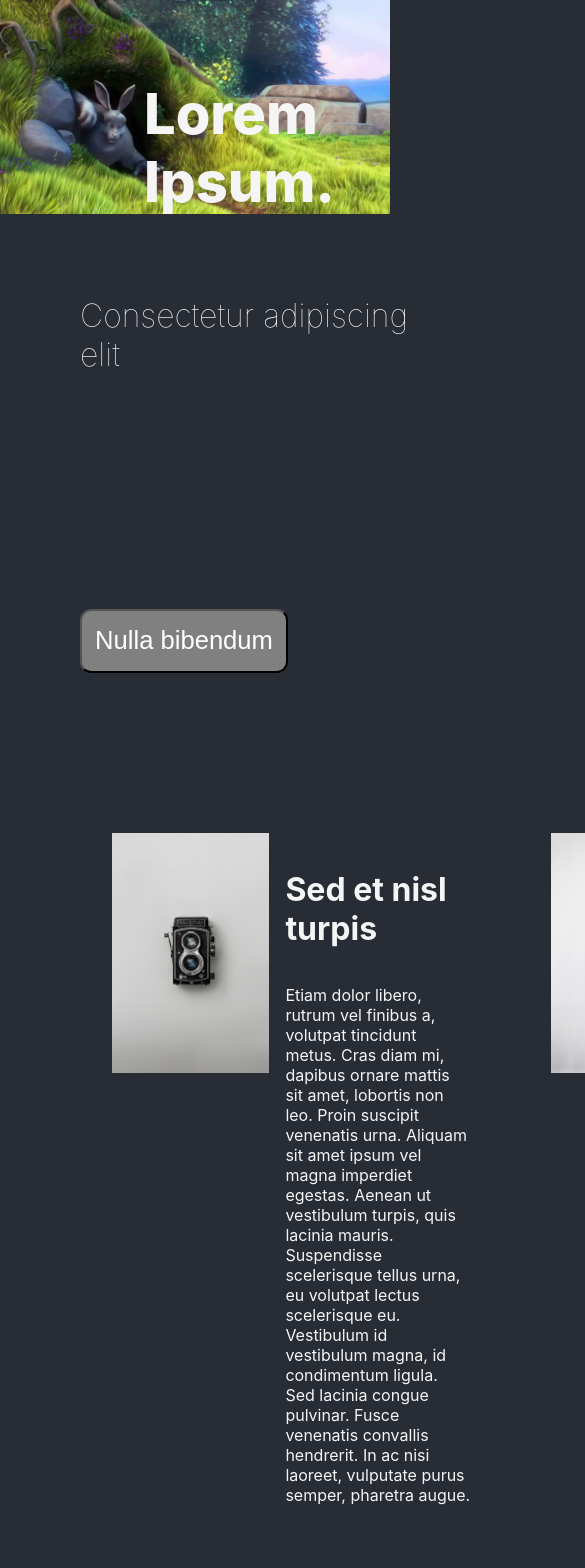
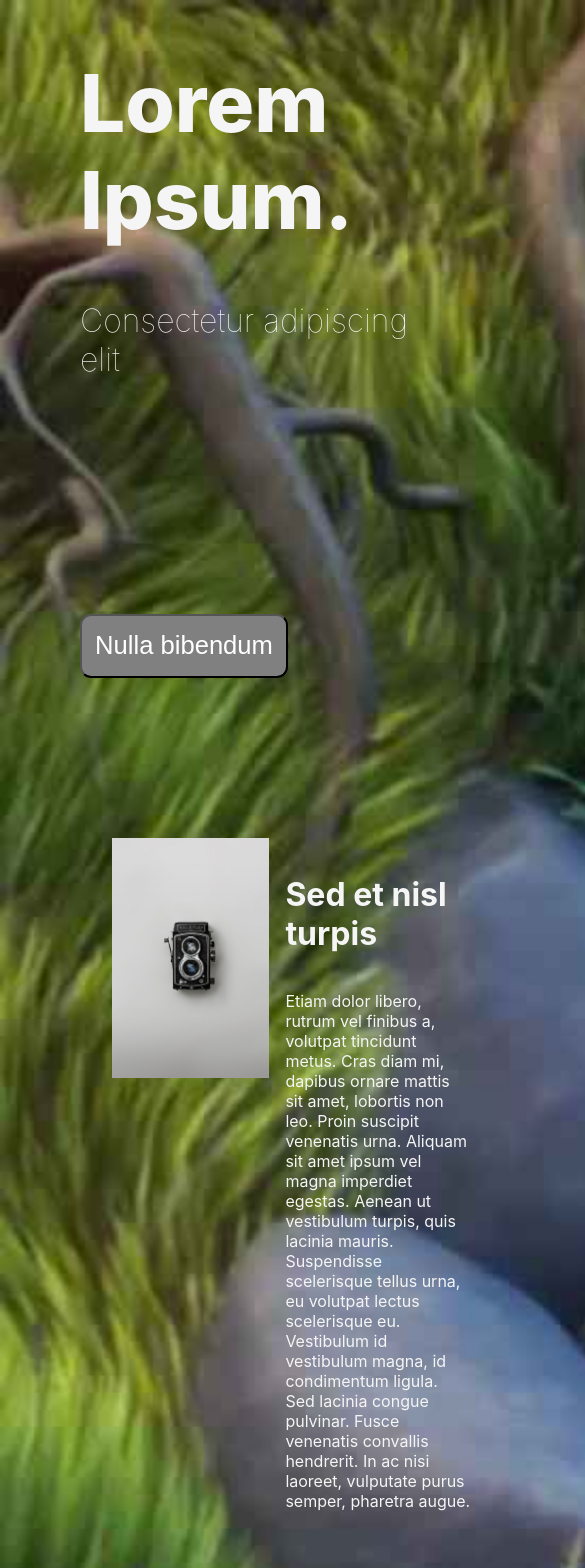
Before and after one commit to gbeto21/nullabibendum, a React (Create React App) app: page / in a window 390 px wide. Shown: the top 1568 px of the page, 585 px wide, since content can reach past the window. Built offline with nearby package versions, Linux system fonts and the light colour scheme.

Commit message:
Media queryes to the xs size were added."

```diff
--- a/src/components/background/styles.css
+++ b/src/components/background/styles.css
@@ -11,3 +11,9 @@
   height: 100%;
   /* transform: skew(20deg); */
 }
+
+@media screen and (min-width: 0px) and (max-width: 576px) {
+  .backgroundImageContainer {
+    width: 470vh;
+  }
+}
--- a/src/components/carousel/styles.css
+++ b/src/components/carousel/styles.css
@@ -6,3 +6,10 @@
   display: flex;
   justify-content: space-between;
 }
+
+@media screen and (min-width: 0px) and (max-width: 576px) {
+  .carouselContainer {
+    flex-direction: column;
+    width: 100%;
+  }
+}
--- a/src/components/home/index.js
+++ b/src/components/home/index.js
@@ -8,7 +8,7 @@ class Home extends React.Component {
     return (
       <div className="mainContainer">
         <div>
-          <h1 className="title">Lorem Ipsum.</h1>
+          <h1 className="titleHome">Lorem Ipsum.</h1>
           <h4 className="subTitle">Consectetur adipiscing elit</h4>
         </div>
         <div>
--- a/src/components/home/styles.css
+++ b/src/components/home/styles.css
@@ -9,12 +9,26 @@
   justify-content: flex-start;
 }
 
-.title {
-  font-size: 6rem;
+.titleHome {
+  font-size: 4rem;
   font-weight: 800;
+  margin-left: 0;
 }
 
 .subTitle {
   font-size: 2rem;
   font-weight: 100;
 }
+
+@media screen and (min-width: 0px) and (max-width: 576px) {
+  .titleHome {
+    font-size: 5rem;
+    font-weight: 800;
+    margin-left: 0;
+  }
+
+  .subTitle {
+    font-size: 2rem;
+    font-weight: 100;
+  }
+}
--- a/src/components/itemDetails/styles.css
+++ b/src/components/itemDetails/styles.css
@@ -17,3 +17,12 @@
   margin: 2rem 5rem;
   max-width: 45rem;
 }
+
+@media screen and (min-width: 0px) and (max-width: 576px) {
+  .title {
+    font-size: 4.5rem;
+  }
+  .content {
+    font-size: 2rem;
+  }
+}
--- a/src/components/nullabibeundum/styles.css
+++ b/src/components/nullabibeundum/styles.css
@@ -60,3 +60,35 @@
   transform: rotateX(-0.1deg);
   transform: rotateZ(-10deg);
 }
+
+@media screen and (min-width: 0px) and (max-width: 576px) {
+  .billboard1 {
+    margin: 5rem 0rem 0rem 72rem;
+    height: 19rem;
+    width: 10rem;
+    transform: rotateY(-1deg);
+  }
+
+  .billboard2 {
+    margin: 26rem 0rem 0rem 72rem;
+    height: 24rem;
+    width: 10rem;
+    transform: rotateY(-0.7deg);
+  }
+
+  .billboard3 {
+    margin: 52rem 0rem 0rem 70rem;
+    height: 26rem;
+    width: 14rem;
+    transform: rotateY(-0.1deg);
+  }
+
+  .billboard4 {
+    margin: 34rem 0rem 0rem 123rem;
+    height: 22rem;
+    width: 13.5rem;
+    transform: rotateY(-0.1deg);
+    transform: rotateX(-0.1deg);
+    transform: rotateZ(-10deg);
+  }
+}
```
